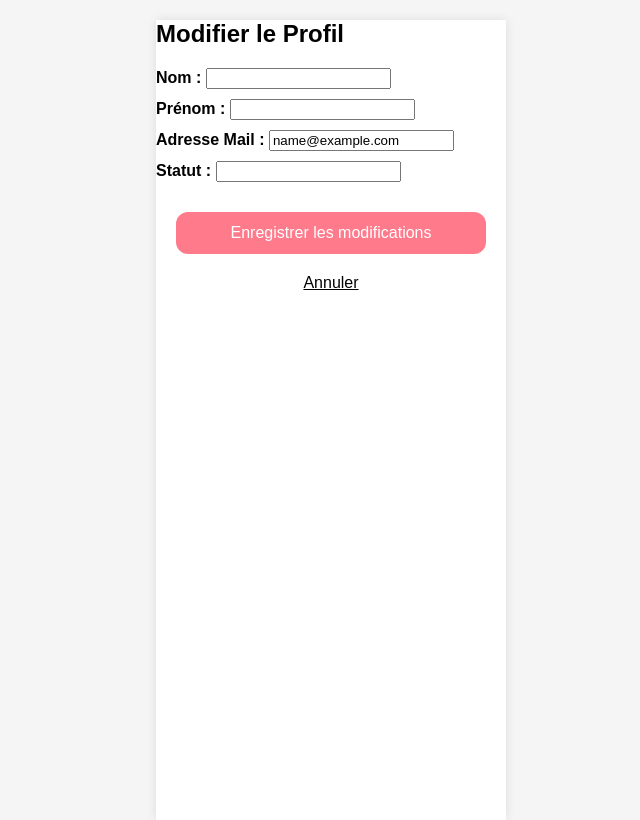
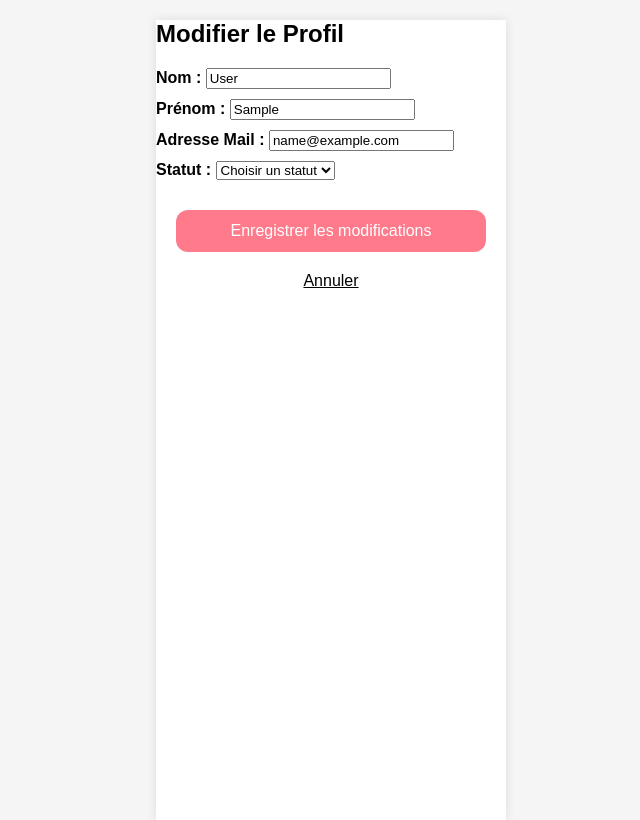
Before and after one commit to tvjcq/SAE401, a Flask app: page /edit_profile in a window 1280 px wide. Shown: the whole page, without its empty margins (309-949 px from the left). Run offline with Flask 3, Linux system fonts and the light colour scheme; the visitor is signed in with stand-in values (Sample User, id 1).

Commit message:
Update profile fields to use last_name and first_name; adjust template references

```diff
--- a/app.py
+++ b/app.py
@@ -91,10 +91,10 @@ def accueil():
 @login_required
 def edit_profile():
     if request.method == 'POST':
-        current_user.nom = request.form['nom']
-        current_user.prenom = request.form['prenom']
+        current_user.last_name = request.form['last_name']
+        current_user.first_name = request.form['first_name']
         current_user.email = request.form['email']
-        current_user.statut = request.form['statut']
+        current_user.status = request.form['status']
 
         db.session.commit()
         return render_template('profile.html', user=current_user, update_message="Profil mis à jour avec succès")
--- a/templates/edit_profile.html
+++ b/templates/edit_profile.html
@@ -1,10 +1,13 @@
 <!DOCTYPE html>
 <html lang="fr">
   <head>
-  <meta charset="UTF-8">
-  <meta name="viewport" content="width=device-width, initial-scale=1.0">
+    <meta charset="UTF-8" />
+    <meta name="viewport" content="width=device-width, initial-scale=1.0" />
     <title>Modifier le Profil</title>
-  <link rel="stylesheet" href="{{ url_for('static', filename='style.css') }}">
+    <link
+      rel="stylesheet"
+      href="{{ url_for('static', filename='style.css') }}"
+    />
   </head>
   <body>
     <div class="container">
@@ -12,21 +15,45 @@
       <form action="{{ url_for('edit_profile') }}" method="post">
         <div class="info-item">
           <label for="nom" class="info-label">Nom :</label>
-        <input type="text" id="nom" name="nom" value="{{ user['nom'] }}" required>
+          <input
+            type="text"
+            id="last_name"
+            name="last_name"
+            value="{{ user['last_name'] }}"
+            required
+          />
         </div>
         <div class="info-item">
           <label for="prenom" class="info-label">Prénom :</label>
-        <input type="text" id="prenom" name="prenom" value="{{ user['prenom'] }}" required>
+          <input
+            type="text"
+            id="first_name"
+            name="first_name"
+            value="{{ user['first_name'] }}"
+            required
+          />
         </div>
         <div class="info-item">
           <label for="email" class="info-label">Adresse Mail :</label>
-        <input type="email" id="email" name="email" value="{{ user['email'] }}" required>
+          <input
+            type="email"
+            id="email"
+            name="email"
+            value="{{ user['email'] }}"
+            required
+          />
         </div>
         <div class="info-item">
-        <label for="statut" class="info-label">Statut :</label>
-        <input type="text" id="statut" name="statut" value="{{ user['statut'] }}" required>
+          <label for="status" class="info-label">Statut :</label>
+          <select id="status" name="status" required>
+            <option value="" disabled selected>Choisir un statut</option>
+            <option value="Étudiant">Étudiant</option>
+            <option value="Professeur">Professeur</option>
+          </select>
         </div>
-      <button type="submit" class="edit-button">Enregistrer les modifications</button>
+        <button type="submit" class="edit-button">
+          Enregistrer les modifications
+        </button>
       </form>
       <div class="logout">
         <a href="{{ url_for('profile') }}">Annuler</a>
--- a/templates/profile.html
+++ b/templates/profile.html
@@ -37,12 +37,12 @@
 
         <div class="info-item">
           <div class="info-label">Nom :</div>
-          <div>{{ user['nom'] }}</div>
+          <div>{{ user['last_name'] }}</div>
         </div>
 
         <div class="info-item">
           <div class="info-label">Prénom :</div>
-          <div>{{ user['prenom'] }}</div>
+          <div>{{ user['first_name'] }}</div>
         </div>
 
         <div class="info-item">
@@ -52,7 +52,7 @@
 
         <div class="info-item">
           <div class="info-label">Statut :</div>
-          <div>{{ user['statut'] }}</div>
+          <div>{{ user['status'] }}</div>
         </div>
       </div>
 
```
Lines whose indentation alone changed are shown as unchanged.
